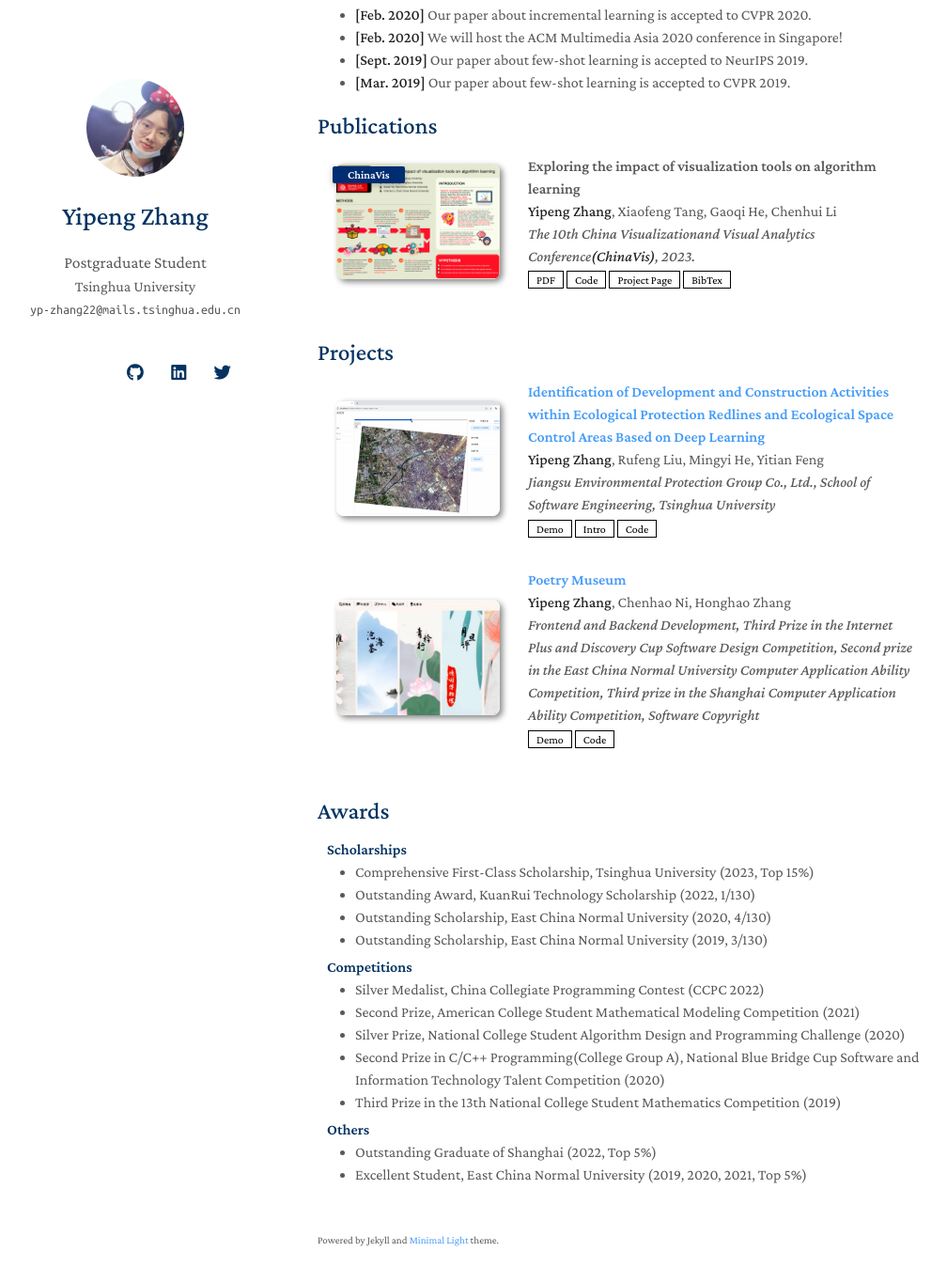
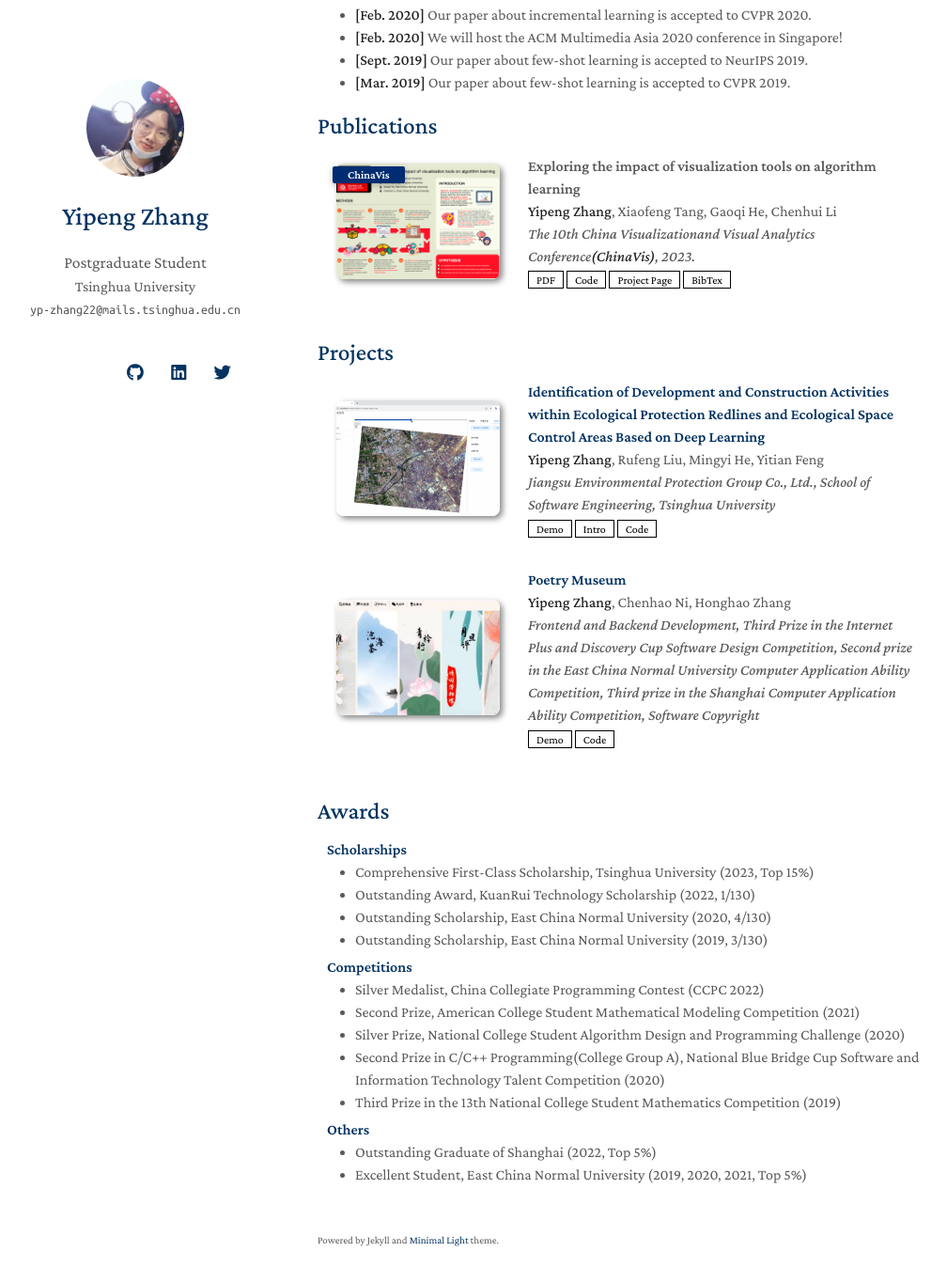
Before and after one commit to YipengZhang22/YipengZhang22.github.io, a Jekyll site: the page built from index.md, in a window 1280 px wide and 1400 px high, scrolled down 374 px. Shown: the top 1365 px of the window at 94% size, without its empty margins (132-1140 px from the left). Built offline with Jekyll 4.4.1, drawn with Linux system fonts in a browser that asks for light colours; nearby versions of some CDN libraries; a style sheet for code colours, icons or effects is not loaded; our own code applies the rules of GitHub Pages for plain Markdown files.

Commit message:
Update minimal-light.scss

```diff
--- a/_sass/minimal-light.scss
+++ b/_sass/minimal-light.scss
@@ -270,7 +270,7 @@ h1 {
 }
 
 a {
-  color:#469cf8;
+  color:#043361;
   text-decoration:none;
 }
 
```
